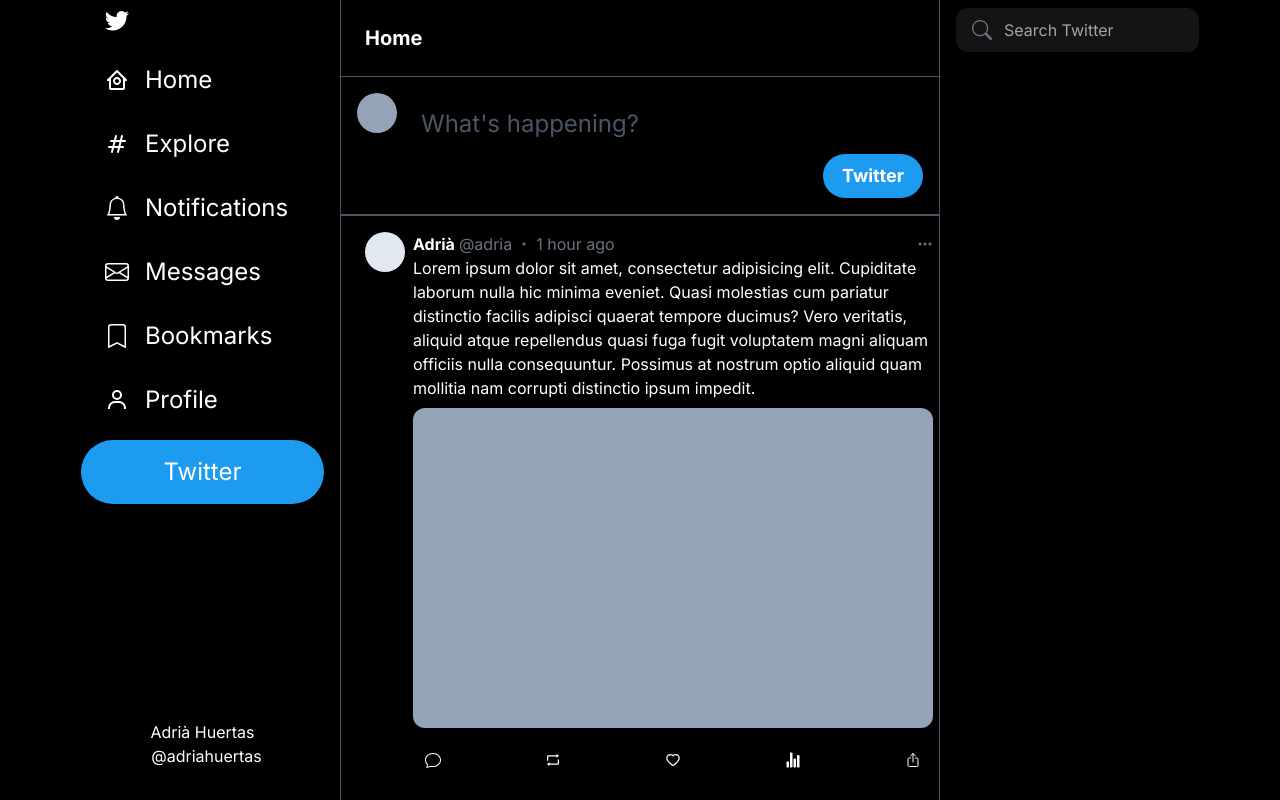
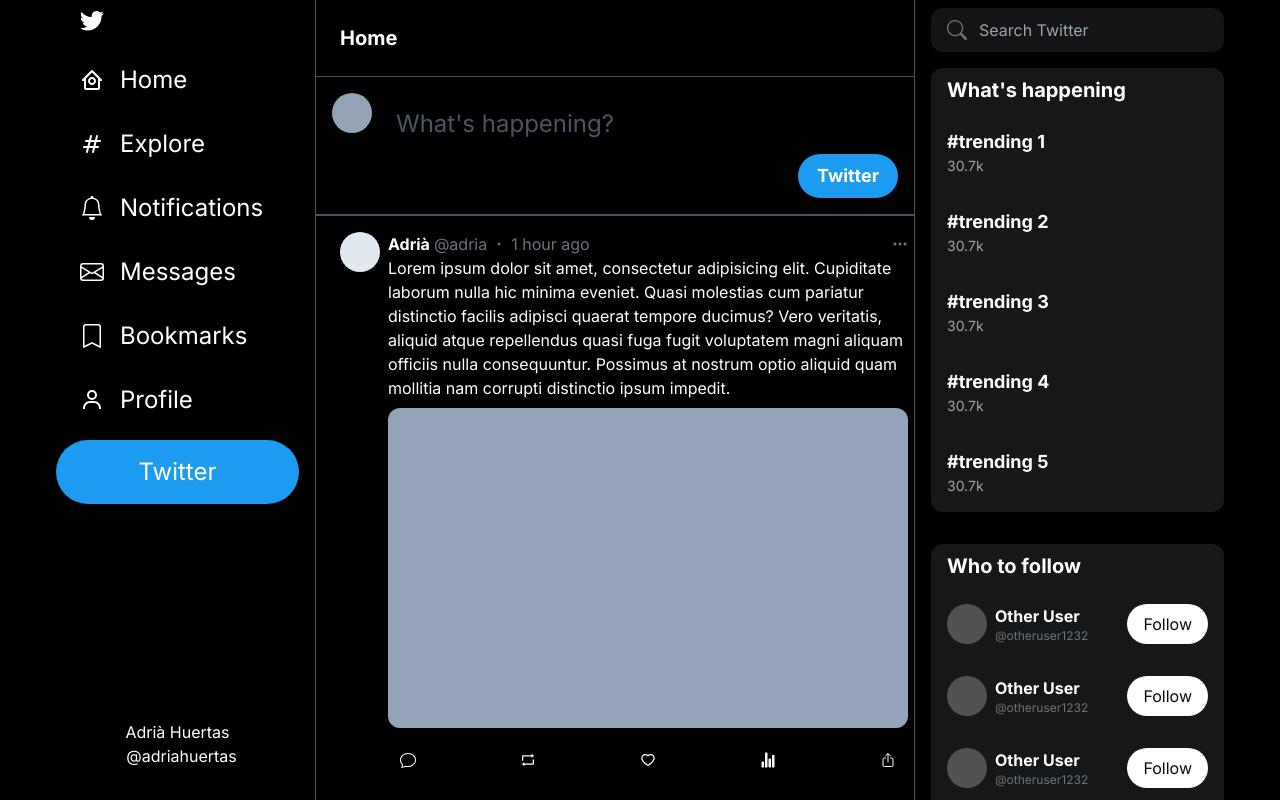
Before and after one commit to adriahuertas/twitter-clone, a Next.js app: page / in a window 1280 px wide. Shown: the top 800 px of the page. Built offline with nearby package versions, Linux system fonts and the light colour scheme.

Commit message:
Finished layout

```diff
--- a/src/app/page.tsx
+++ b/src/app/page.tsx
@@ -5,11 +5,10 @@
 const Home = () => {
   return (
     <div className="w-full h-full flex justify-center items-center relative bg-black">
-      <div className="max-w-[1150px] w-full h-full flex relative" >
-        {/* Left sidebar / header */}
+      <div className="max-w-[1200px] w-full h-full flex relative" >
         <LeftSidebar />
         <Main />
-        <section className=" sticky top-2 w-[275px] mt-2 flex flex-col items-stretch h-screen px-4">
+        <section className=" w-[325px] sticky top-2 right-0 overflow-scroll mt-2 flex flex-col items-stretch h-screen px-4">
           <div>
             <div className="relative w-full h-full group">
               <input
@@ -22,8 +21,46 @@
               </label>
             </div>
           </div>
-          <div></div>
-          <div></div>
+          <div className="flex flex-col rounded-xl bg-neutral-900 my-4 ">
+            <h3 className="font-bold text-xl my-2 px-4">What&apos;s happening</h3>
+            <div>
+              {
+                Array.from({ length: 5 }).map((_, i) => (
+                  <div key={i} className="hover:bg-white/10 p-4 rounded-xl transition durantion-200">
+                    <div className="font-bold text-lg">
+                      #trending {i + 1}
+                    </div>
+                    <div className="text-sm text-neutral-400">30.7k</div>
+                  </div>
+                ))
+              }
+            </div>
+
+          </div>
+          <div className="flex flex-col rounded-xl bg-neutral-900 my-4">
+            <h3 className="font-bold text-xl my-2 px-4">Who to follow</h3>
+            <div>
+              {
+                Array.from({ length: 5 }).map((_, i) => (
+                  <div key={i} className="hover:bg-white/10 p-4 flex justify-between items-center rounded-xl transition durantion-200">
+                    <div className="flex items-center space-x-2">
+                      <div className="w-10 h-10 bg-neutral-600 rounded-full flex-none"></div>
+                      <div className="flex flex-col">
+                        <div className="font-bold text-white">Other User</div>
+                        <div className="text-gray-500 text-xs">@otheruser1232</div>
+                      </div>
+                    </div>
+                    <div className="">
+                      <button className="rounded-full px-4 py-2 bg-white text-neutral-950">
+                        Follow
+                      </button>
+                    </div>
+                  </div>
+                ))
+              }
+            </div>
+
+          </div>
         </section>
       </div >
     </div >
```
